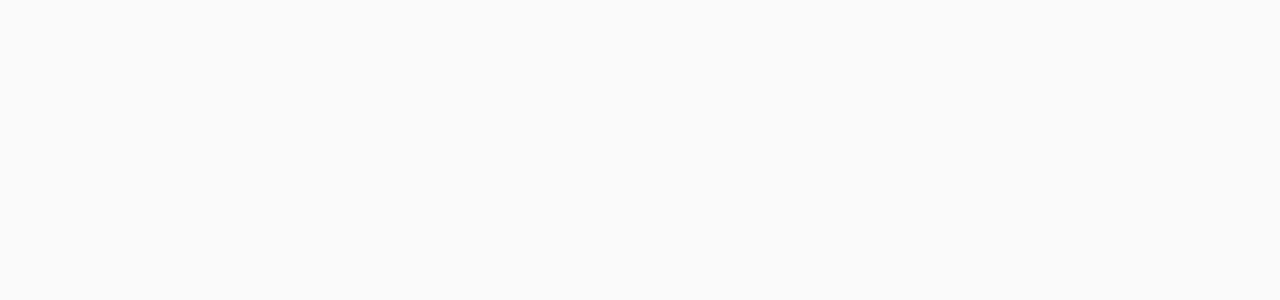
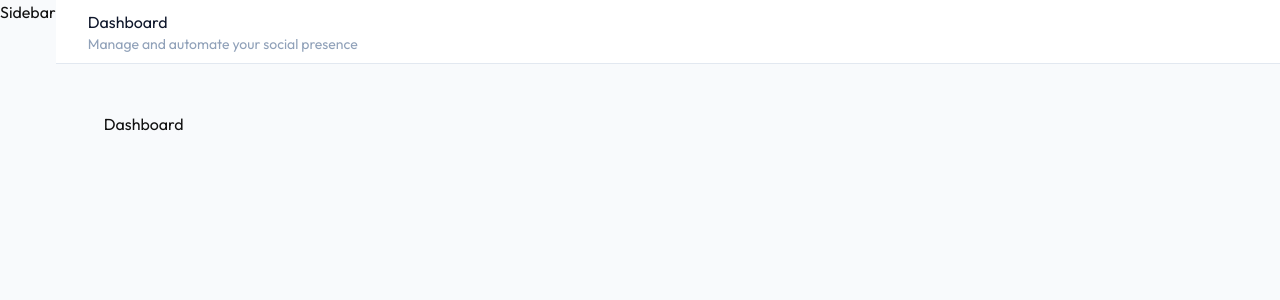
Before and after one commit to Pradyumn-Chamoli/social-scheduler, a React (Vite) app in the folder client/: page /dashboard in a window 1280 px wide. Before the commit this address had no page. Shown: the top 300 px of the page. Built offline with nearby package versions, Linux system fonts and the light colour scheme.

Commit message:
Made some features in layout component

```diff
--- a/client/src/App.tsx
+++ b/client/src/App.tsx
@@ -1,6 +1,11 @@
 import { Route, Routes } from "react-router-dom";
 import Home from "./pages/Home";
 import Login from "./pages/Login";
+import Layout from "./components/Home/Layout";
+import Dashboard from "./pages/Dashboard";
+import Accounts from "./pages/Accounts";
+import Scheduler from "./pages/Scheduler";
+import AIComposer from "./pages/AIComposer";
 
 export default function App() {
     return (
@@ -8,6 +13,12 @@ export default function App() {
             <Routes>
                 <Route path="/" element={<Home />} />
                 <Route path="/login" element={<Login />} />
+                <Route element={<Layout/>}>
+                    <Route path="/dashboard" element={<Dashboard/>}/>
+                    <Route path="/accounts" element={<Accounts/>}/>
+                    <Route path="/schedule" element={<Scheduler/>}/>
+                    <Route path="/ai-composer" element={<AIComposer/>}/>
+                    </Route>
             </Routes>
         </>
     );
--- a/client/src/components/Home/Layout.tsx
+++ b/client/src/components/Home/Layout.tsx
@@ -1,9 +1,51 @@
-import React from 'react'
+import { MenuIcon } from 'lucide-react';
+import { useState } from 'react'
+import { Outlet, useLocation } from 'react-router-dom';
+import Sidebar from './Sidebar';
+
+const pageTitles : Record<string,string>={
+  "/dashboard" : "Dashboard",
+  "/accounts" : "Social Accounts",
+  "/schedule" : "Post Scheduler",
+  "/ai-composer" : "AI Composer",
+
+}
 
 const Layout = () => {
+
+  const location = useLocation();
+
+  const title = pageTitles[location.pathname] || "SocialAI"
+
+  const[isMobileMenuOpen , setIsMobileMenuOpen] = useState(false);
   return (
-    <div>
+    <div className='flex h-screen bg-slate-50'>
 
+      {/*Mobile Overlay*/}
+      {isMobileMenuOpen && <div className='fixed inset-0 bg-slate-900/50 z-40 md:hidden'
+      onClick={()=> setIsMobileMenuOpen(false)}/>}
+
+      <Sidebar isOpen={isMobileMenuOpen} setIsOpen={setIsMobileMenuOpen}/>
+
+      <div className='flex-1 flex flex-col overflow-hidden'>
+        {/*Top Bar */}
+        <header className='h-16 bg-white border-b border-slate-200 flex items-center px-4 md:px-8 gap-4'>
+
+          <button className='md:hidden p-2 -ml-2 text-slate-500' onClick={
+            ()=>setIsMobileMenuOpen(true)}>
+            <MenuIcon className='size-6'/>
+          </button>
+
+          <div>
+            <h1 className='text-slate-900'>{title}</h1>
+            <p className='text-sm text-slate-400 hidden sm:block'>Manage and automate your social presence</p>
+          </div>
+
+        </header>
+        <main className='flex-1 overflow-auto p-4 sm:p-6 md:p-8 xl:p-12'>
+          <Outlet/>
+        </main>
+      </div>
     </div>
   )
 }
--- a/client/src/components/Home/Sidebar.tsx
+++ b/client/src/components/Home/Sidebar.tsx
@@ -3,7 +3,7 @@ import React from 'react'
 const Sidebar = () => {
   return (
     <div>
-
+      Sidebar
     </div>
   )
 }
--- a/client/src/pages/Dashboard.tsx
+++ b/client/src/pages/Dashboard.tsx
@@ -3,7 +3,7 @@ import React from 'react'
 const Dashboard = () => {
   return (
     <div>
-
+      Dashboard
     </div>
   )
 }
```
